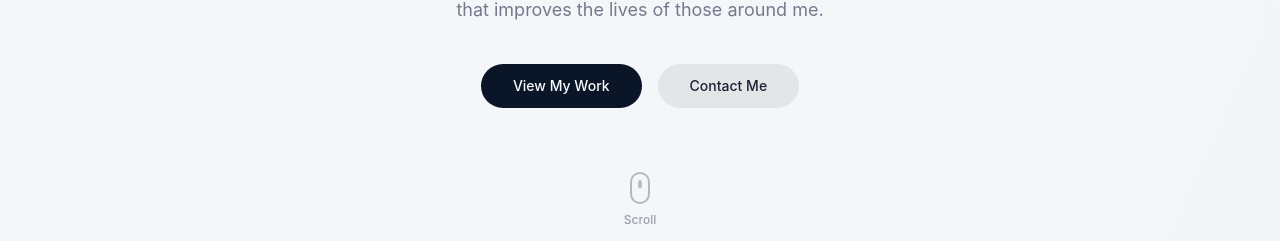
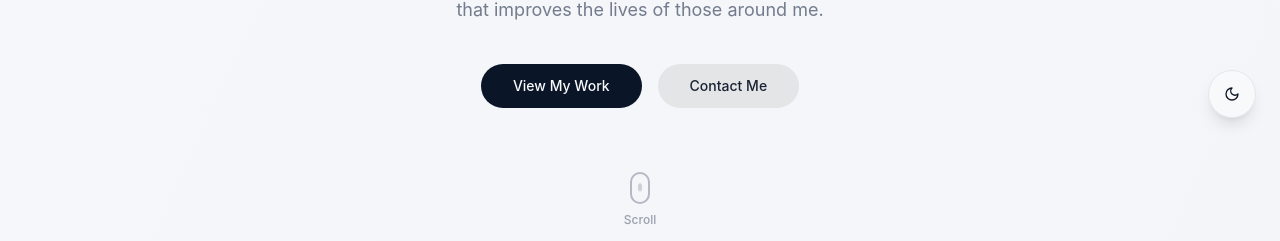
Before and after one commit to Hemantbhatiahb/hemant-portfolio, a React (Vite) app: page / in a window 1280 px wide. Shown: the part 658-899 px from the top of the page. Built offline with nearby package versions, Linux system fonts and the light colour scheme.

Commit message:
Add theme support
Adds support for light and dark themes.

```diff
--- a/src/assets/BlurredShape.tsx
+++ b/src/assets/BlurredShape.tsx
@@ -6,11 +6,15 @@ interface BlurredShapeProps {
   className?: string;
   color?: string;
   size?: 'sm' | 'md' | 'lg';
+  lightColor?: string;
+  darkColor?: string;
 }
 
 const BlurredShape: React.FC<BlurredShapeProps> = ({
   className,
-  color = "bg-blue-300/20 dark:bg-blue-600/10",
+  color,
+  lightColor = "bg-blue-300/20",
+  darkColor = "bg-blue-600/10",
   size = "md"
 }) => {
   const sizeClasses = {
@@ -25,7 +29,7 @@ const BlurredShape: React.FC<BlurredShapeProps> = ({
         "rounded-full filter-blur absolute -z-10",
         "animate-pulse-slow mix-blend-normal",
         sizeClasses[size],
-        color,
+        color ? color : `${lightColor} dark:${darkColor}`,
         className
       )}
       aria-hidden="true"
--- a/src/assets/MouseScrollIndicator.tsx
+++ b/src/assets/MouseScrollIndicator.tsx
@@ -4,10 +4,10 @@ import React from 'react';
 const MouseScrollIndicator = () => {
   return (
     <div className="flex flex-col items-center mt-16 animate-fade-in" style={{ animationDelay: '1.2s' }}>
-      <div className="w-5 h-8 border-2 border-muted-foreground/50 rounded-full flex items-start justify-center p-1">
-        <div className="w-1 h-2 bg-muted-foreground/70 rounded-full animate-scroll-down"></div>
+      <div className="w-5 h-8 border-2 border-muted-foreground/50 rounded-full flex items-start justify-center p-1 transition-colors duration-300">
+        <div className="w-1 h-2 bg-muted-foreground/70 rounded-full animate-scroll-down transition-colors duration-300"></div>
       </div>
-      <span className="text-xs font-medium text-muted-foreground/70 mt-2">Scroll</span>
+      <span className="text-xs font-medium text-muted-foreground/70 mt-2 transition-colors duration-300">Scroll</span>
     </div>
   );
 };
--- a/src/pages/Index.tsx
+++ b/src/pages/Index.tsx
@@ -1,13 +1,45 @@
 
-import React, { useEffect } from 'react';
+import React, { useEffect, useState } from 'react';
 import Navbar from '@/components/Navbar';
 import Hero from '@/components/Hero';
 import About from '@/components/About';
 import Projects from '@/components/Projects';
 import Contact from '@/components/Contact';
 import Footer from '@/components/Footer';
+import { Sun, Moon } from 'lucide-react';
+import { Button } from '@/components/ui/button';
 
 const Index = () => {
+  // Theme state
+  const [theme, setTheme] = useState(() => {
+    // Check for saved theme preference or use system preference
+    const savedTheme = localStorage.getItem('theme');
+    if (savedTheme) return savedTheme;
+
+    // Check system preference
+    return window.matchMedia('(prefers-color-scheme: dark)').matches
+      ? 'dark'
+      : 'light';
+  });
+
+  // Apply theme when it changes
+  useEffect(() => {
+    const root = window.document.documentElement;
+
+    if (theme === 'dark') {
+      root.classList.add('dark');
+    } else {
+      root.classList.remove('dark');
+    }
+
+    // Save preference to localStorage
+    localStorage.setItem('theme', theme);
+  }, [theme]);
+
+  const toggleTheme = () => {
+    setTheme(theme === 'dark' ? 'light' : 'dark');
+  };
+
   // Initialize intersection observer for animations
   useEffect(() => {
     const observer = new IntersectionObserver(
@@ -34,7 +66,22 @@ const Index = () => {
   }, []);
 
   return (
-    <div className="gradient-bg">
+    <div className="gradient-bg min-h-screen transition-colors duration-300">
+      <div className="fixed bottom-6 right-6 z-50">
+        <Button
+          onClick={toggleTheme}
+          size="icon"
+          variant="outline"
+          className="rounded-full h-12 w-12 bg-background/80 backdrop-blur-sm border border-border shadow-lg"
+        >
+          {theme === 'dark' ? (
+            <Sun className="h-5 w-5" aria-hidden="true" />
+          ) : (
+            <Moon className="h-5 w-5" aria-hidden="true" />
+          )}
+          <span className="sr-only">Toggle theme</span>
+        </Button>
+      </div>
       <Navbar />
       <Hero />
       <About />
```
